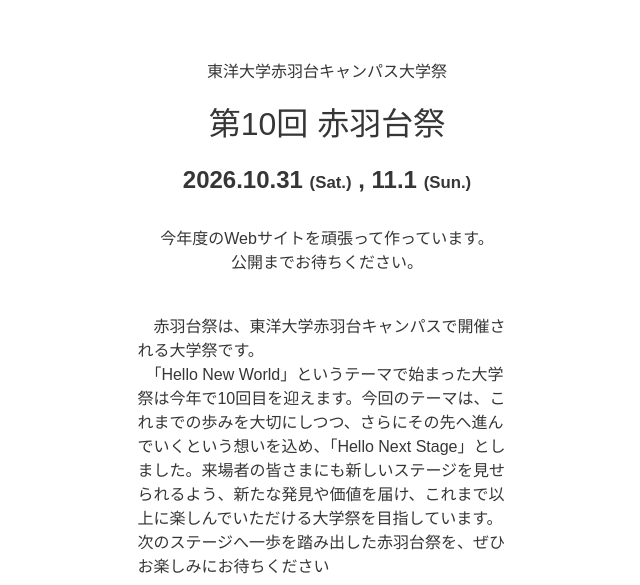
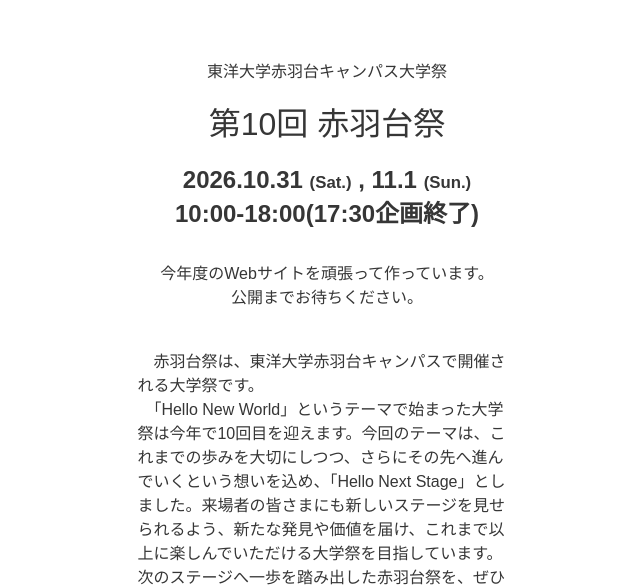
Before and after one commit to AKABANEDAI-FES/teaser-site, a PHP site: page / in a window 1280 px wide. Shown: the part 414-999 px from the top of the page, without its empty margins (313-953 px from the left). Run offline with PHP 8.4, Linux system fonts and the light colour scheme; some web fonts are replaced.

Commit message:
開催時間が確定したので追記

```diff
--- a/index.php
+++ b/index.php
@@ -48,7 +48,7 @@
             <h1>第10回 赤羽台祭</h1>
         </div>
         <div class="date">
-            <h2>2026.10.31 <span>(Sat.)</span> , 11.1 <span>(Sun.)</span></h2>
+            <h2>2026.10.31 <span>(Sat.)</span> , 11.1 <span>(Sun.)</span><br>10:00-18:00(17:30企画終了)</h2>
         </div>
         <div class="content">
             <p>今年度のWebサイトを頑張って作っています。<br>公開までお待ちください。</p>
```
